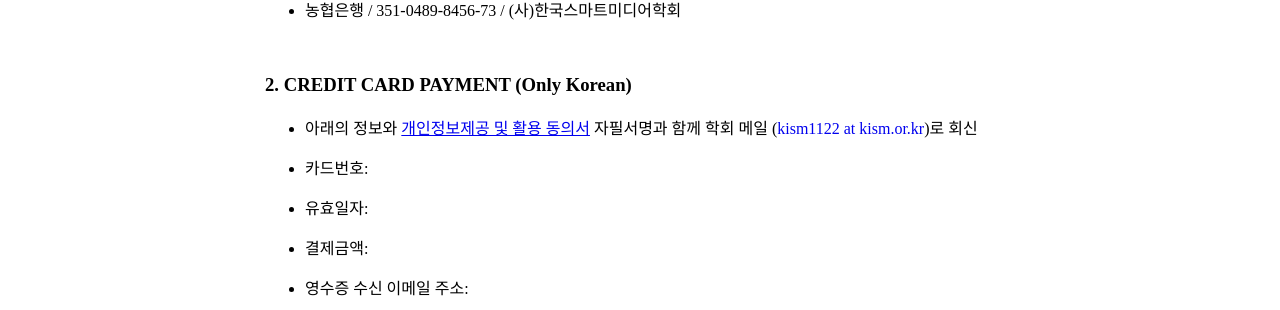
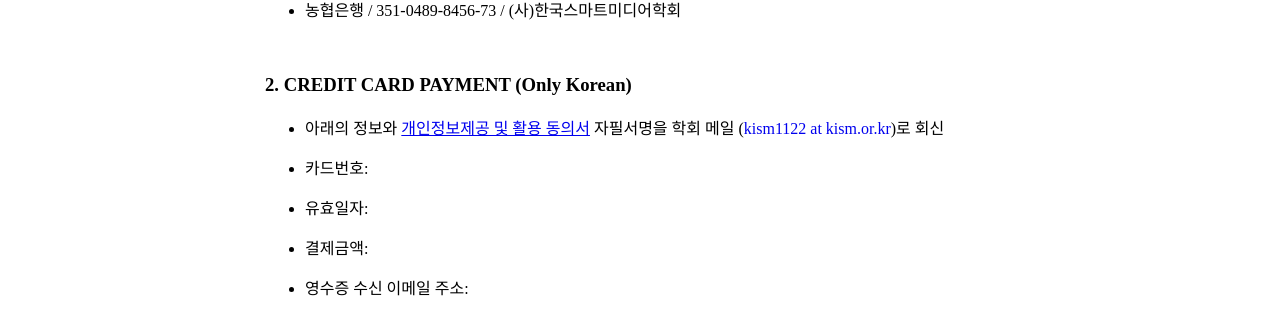
Before and after one commit to icea-conf/sma-2020.github.io, a Jekyll site: the page built from registration/index.html, in a window 1280 px wide. Shown: the part 1216-1526 px from the top of the page. Built offline with Jekyll 4.4.1, drawn with Linux system fonts in a browser that asks for light colours.

Commit message:
Update index.html

```diff
--- a/registration/index.html
+++ b/registration/index.html
@@ -127,7 +127,7 @@
                </ul><br>
                <h3>2. CREDIT CARD PAYMENT (Only Korean)</h3>
                <ul>
-                    <li>아래의 정보와 <a href="https://sma-2020.github.io/registration/개인정보제공 및 활용 동의서.pdf">개인정보제공 및 활용 동의서</a> 자필서명과 함께 학회 메일 (<a style="text-decoration:none" href="mailto:kism1122@kism.or.kr">kism1122 at kism.or.kr</a>)로 회신</p></li>
+                    <li>아래의 정보와 <a href="https://sma-2020.github.io/registration/개인정보제공 및 활용 동의서.pdf">개인정보제공 및 활용 동의서</a> 자필서명을 학회 메일 (<a style="text-decoration:none" href="mailto:kism1122@kism.or.kr">kism1122 at kism.or.kr</a>)로 회신</p></li>
                     <li><p>카드번호:</p></li>
                     <li><p>유효일자:</p></li>
                     <li><p>결제금액:</p></li>
```
